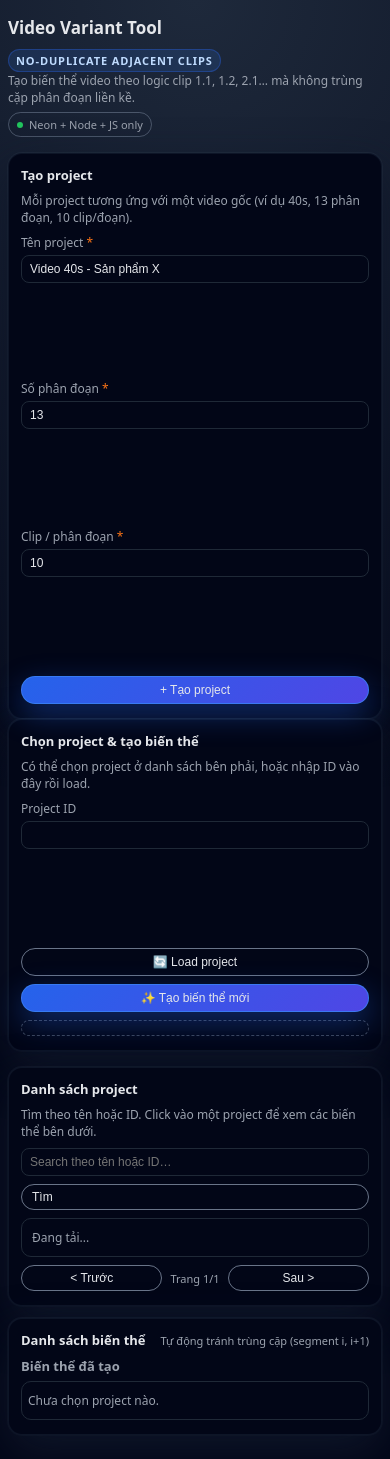
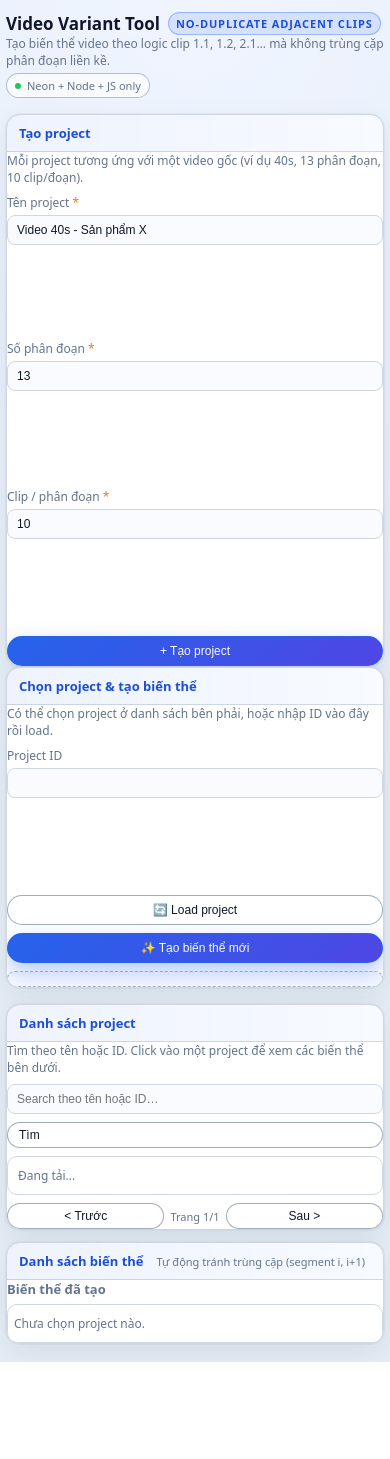
Before and after one commit to DUC-ANH-GHEL/video-variant-tool, a website: page public/index.html in a window 390 px wide. After the commit the page ends 1362 px from the top, so only its background shows below. Drawn offline with Linux system fonts and the light colour scheme; no server answers.

Commit message:
Update style.css

```diff
--- a/public/style.css
+++ b/public/style.css
@@ -1,15 +1,19 @@
 :root {
-  --bg: #0f172a;
-  --bg-card: #020617;
-  --border: #1f2937;
-  --accent: #3b82f6;
-  --accent-soft: rgba(59, 130, 246, 0.15);
-  --text: #e5e7eb;
-  --text-muted: #9ca3af;
+  --bg: #e5edf6;              /* nền tổng thể sáng hơn */
+  --bg-grad-top: #eff4ff;
+  --bg-card: #ffffff;
+  --bg-card-soft: #f5f7ff;
+  --border: #d0d7e2;
+  --accent: #2563eb;
+  --accent-soft: rgba(37, 99, 235, 0.12);
+  --accent-strong: #1d4ed8;
+  --text: #0f172a;
+  --text-muted: #64748b;
   --radius-lg: 14px;
   --radius-md: 10px;
 }
 
+/* reset nhỏ */
 * {
   box-sizing: border-box;
 }
@@ -18,11 +22,11 @@ body {
   margin: 0;
   min-height: 100vh;
   font-family: system-ui, -apple-system, BlinkMacSystemFont, "Segoe UI", sans-serif;
-  background: radial-gradient(circle at top, #1e293b 0, #020617 55%);
+  background: radial-gradient(circle at top, var(--bg-grad-top) 0, var(--bg) 60%);
   color: var(--text);
   display: flex;
   justify-content: center;
-  padding: 24px 12px 32px;
+  padding: 18px 8px 24px;
 }
 
 .app {
@@ -42,10 +46,11 @@ body {
 
 .title {
   font-size: 22px;
-  font-weight: 600;
+  font-weight: 700;
   display: flex;
   align-items: center;
-  gap: 10px;
+  flex-wrap: wrap;
+  gap: 8px;
 }
 
 .title-pill {
@@ -55,7 +60,7 @@ body {
   padding: 3px 7px;
   border-radius: 999px;
   background: var(--accent-soft);
-  color: #bfdbfe;
+  color: var(--accent-strong);
   border: 1px solid rgba(37, 99, 235, 0.35);
 }
 
@@ -68,12 +73,13 @@ body {
   font-size: 11px;
   padding: 4px 8px;
   border-radius: 999px;
-  border: 1px solid rgba(148, 163, 184, 0.4);
+  border: 1px solid rgba(148, 163, 184, 0.7);
   color: var(--text-muted);
   display: inline-flex;
   align-items: center;
   gap: 6px;
   white-space: nowrap;
+  background: #f8fafc;
 }
 
 .pill-dot {
@@ -100,24 +106,33 @@ body {
 .card {
   background: var(--bg-card);
   border-radius: var(--radius-lg);
-  border: 1px solid rgba(15, 23, 42, 0.9);
+  border: 1px solid var(--border);
   box-shadow:
-    0 18px 45px rgba(15, 23, 42, 0.9),
-    0 0 0 1px rgba(148, 163, 184, 0.07);
-  padding: 14px 16px 16px;
+    0 10px 30px rgba(15, 23, 42, 0.08),
+    0 0 0 1px rgba(148, 163, 184, 0.12);
+  padding: 0;
+  overflow: hidden;
 }
 
+/* header strip màu để nổi phần chính */
 .card-header {
   display: flex;
   align-items: center;
   justify-content: space-between;
-  margin-bottom: 8px;
   gap: 6px;
+  padding: 10px 14px;
+  background: linear-gradient(90deg, rgba(37, 99, 235, 0.08), rgba(59, 130, 246, 0.04));
+  border-bottom: 1px solid rgba(148, 163, 184, 0.4);
 }
 
 .card-title {
   font-size: 14px;
   font-weight: 600;
+  color: var(--accent-strong);
+}
+
+.card-body {
+  padding: 12px 14px 14px;
 }
 
 .card-description {
@@ -151,10 +166,10 @@ body {
 
 input[type="text"],
 input[type="number"] {
-  padding: 6px 8px;
+  padding: 7px 9px;
   border-radius: 8px;
   border: 1px solid var(--border);
-  background: #020617;
+  background: #f9fbff;
   color: var(--text);
   font-size: 13px;
   outline: none;
@@ -163,9 +178,9 @@ input[type="number"] {
 
 input[type="text"]:focus,
 input[type="number"]:focus {
-  border-color: rgba(59, 130, 246, 0.9);
-  box-shadow: 0 0 0 1px rgba(59, 130, 246, 0.4);
-  background: #020617;
+  border-color: var(--accent);
+  box-shadow: 0 0 0 1px rgba(37, 99, 235, 0.35);
+  background: #ffffff;
 }
 
 /* ---------- BUTTONS ---------- */
@@ -180,34 +195,36 @@ input[type="number"]:focus {
 button {
   border-radius: 999px;
   border: 1px solid transparent;
-  padding: 6px 14px;
+  padding: 7px 16px;
   font-size: 13px;
   font-weight: 500;
   cursor: pointer;
   display: inline-flex;
   align-items: center;
   gap: 6px;
-  background: #111827;
+  background: #e2e8f0;
   color: var(--text);
   transition: background 0.14s ease, border-color 0.14s ease, transform 0.06s ease,
-    opacity 0.12s ease;
+    opacity 0.12s ease, box-shadow 0.12s ease;
 }
 
 button:hover:not(:disabled) {
-  background: #1f2937;
+  background: #cbd5f5;
   transform: translateY(-0.5px);
+  box-shadow: 0 4px 10px rgba(148, 163, 184, 0.4);
 }
 
 button:disabled {
   opacity: 0.6;
   cursor: default;
+  box-shadow: none;
 }
 
 .btn-primary {
   background: linear-gradient(135deg, #2563eb, #4f46e5);
-  border-color: rgba(59, 130, 246, 0.8);
-  color: #e5e7eb;
-  box-shadow: 0 10px 30px rgba(37, 99, 235, 0.4);
+  border-color: rgba(37, 99, 235, 0.9);
+  color: #f9fafb;
+  box-shadow: 0 8px 20px rgba(37, 99, 235, 0.35);
 }
 
 .btn-primary:hover:not(:disabled) {
@@ -215,12 +232,12 @@ button:disabled {
 }
 
 .btn-outline {
-  border-color: rgba(148, 163, 184, 0.7);
-  background: transparent;
+  border-color: rgba(148, 163, 184, 0.9);
+  background: #ffffff;
 }
 
 .small-btn {
-  padding: 5px 10px;
+  padding: 5px 11px;
   font-size: 12px;
 }
 
@@ -229,8 +246,8 @@ button:disabled {
   color: var(--text-muted);
   padding: 7px 8px;
   border-radius: var(--radius-md);
-  background: #020617;
-  border: 1px dashed rgba(148, 163, 184, 0.4);
+  background: var(--bg-card-soft);
+  border: 1px dashed rgba(148, 163, 184, 0.8);
   margin-top: 8px;
 }
 
@@ -252,14 +269,14 @@ button:disabled {
   margin: 0;
   border-radius: var(--radius-md);
   border: 1px solid var(--border);
-  background: #020617;
+  background: #ffffff;
   max-height: 260px;
   overflow-y: auto;
 }
 
 .project-row {
   padding: 7px 10px;
-  border-bottom: 1px solid rgba(31, 41, 55, 0.9);
+  border-bottom: 1px solid #e2e8f0;
   cursor: pointer;
   transition: background 0.12s ease, border-color 0.12s ease;
 }
@@ -269,12 +286,12 @@ button:disabled {
 }
 
 .project-row:hover {
-  background: rgba(15, 23, 42, 0.9);
+  background: #eef2ff;
 }
 
 .project-row.active {
-  background: rgba(37, 99, 235, 0.16);
-  border-color: rgba(59, 130, 246, 0.9);
+  background: #dbeafe;
+  border-left: 3px solid var(--accent);
 }
 
 .project-row-header {
@@ -289,12 +306,12 @@ button:disabled {
   font-size: 11px;
   border-radius: 999px;
   border-color: rgba(248, 113, 113, 0.7);
-  color: #fecaca;
-  background: rgba(127, 29, 29, 0.2);
+  color: #b91c1c;
+  background: #fee2e2;
 }
 
 .project-delete-btn:hover:not(:disabled) {
-  background: rgba(127, 29, 29, 0.4);
+  background: #fecaca;
 }
 
 .project-row-title {
@@ -344,7 +361,7 @@ button:disabled {
   overflow-y: auto;
   border-radius: var(--radius-md);
   border: 1px solid var(--border);
-  background: #020617;
+  background: #ffffff;
 }
 
 .variant-row {
@@ -353,7 +370,11 @@ button:disabled {
   gap: 8px;
   padding: 7px 10px;
   font-size: 12px;
-  border-bottom: 1px solid rgba(31, 41, 55, 0.85);
+  border-bottom: 1px solid #e2e8f0;
+}
+
+.variant-row:nth-child(odd) {
+  background: #f9fafb;
 }
 
 .variant-row:last-child {
@@ -377,11 +398,11 @@ button:disabled {
   font-family: "JetBrains Mono", ui-monospace, SFMono-Regular, Menlo, Monaco,
     Consolas, "Liberation Mono", "Courier New", monospace;
   font-size: 12px;
-  color: #e5e7eb;
+  color: var(--text);
   padding: 4px 6px;
   border-radius: 6px;
-  background: #020617;
-  border: 1px solid rgba(31, 41, 55, 0.9);
+  background: var(--bg-card-soft);
+  border: 1px solid #e2e8f0;
   white-space: nowrap;
   overflow-x: auto;
 }
@@ -395,6 +416,7 @@ button:disabled {
 .muted-small {
   font-size: 11px;
   color: var(--text-muted);
+  margin-right: 6px;
 }
 
 /* ---------- TOAST ---------- */
@@ -417,10 +439,10 @@ button:disabled {
   font-size: 13px;
   display: flex;
   align-items: center;
-  border: 1px solid rgba(148, 163, 184, 0.4);
-  background: #020617;
+  border: 1px solid rgba(148, 163, 184, 0.7);
+  background: #ffffff;
   color: var(--text);
-  box-shadow: 0 12px 30px rgba(15, 23, 42, 0.8);
+  box-shadow: 0 12px 30px rgba(15, 23, 42, 0.25);
   opacity: 0;
   transform: translateY(-6px);
   animation: toast-in 0.2s forwards;
@@ -481,7 +503,7 @@ button:disabled {
   margin-top: -7px;
   border-radius: 999px;
   border: 2px solid rgba(148, 163, 184, 0.7);
-  border-top-color: #e5e7eb;
+  border-top-color: var(--accent-strong);
   animation: spin 0.6s linear infinite;
 }
 
@@ -497,22 +519,17 @@ button:disabled {
 
 @media (max-width: 768px) {
   body {
-    padding: 16px 8px 24px;
-  }
-
-  .app {
-    max-width: 100%;
+    padding: 12px 6px 18px;
   }
 
   .app-header {
     flex-direction: column;
     align-items: flex-start;
-    gap: 6px;
+    gap: 4px;
   }
 
   .title {
     font-size: 18px;
-    flex-wrap: wrap;
   }
 
   .subtitle {
@@ -523,8 +540,12 @@ button:disabled {
     grid-template-columns: minmax(0, 1fr);
   }
 
-  .card {
-    padding: 12px 12px 14px;
+  .card-header {
+    padding: 9px 12px;
+  }
+
+  .card-body {
+    padding: 10px 12px 12px;
   }
 
   .form-row {
@@ -546,7 +567,7 @@ button:disabled {
 
   .project-pagination {
     flex-wrap: wrap;
-    gap: 8px;
+    gap: 6px;
   }
 
   .project-pagination button {
@@ -555,11 +576,11 @@ button:disabled {
   }
 
   .projects-list {
-    max-height: 40vh;
+    max-height: 38vh;
   }
 
   .variants-list {
-    max-height: 40vh;
+    max-height: 38vh;
   }
 
   .toast-container {
@@ -573,7 +594,6 @@ button:disabled {
   }
 }
 
-/* rất nhỏ, dưới 480px */
 @media (max-width: 480px) {
   .title {
     font-size: 17px;
```
